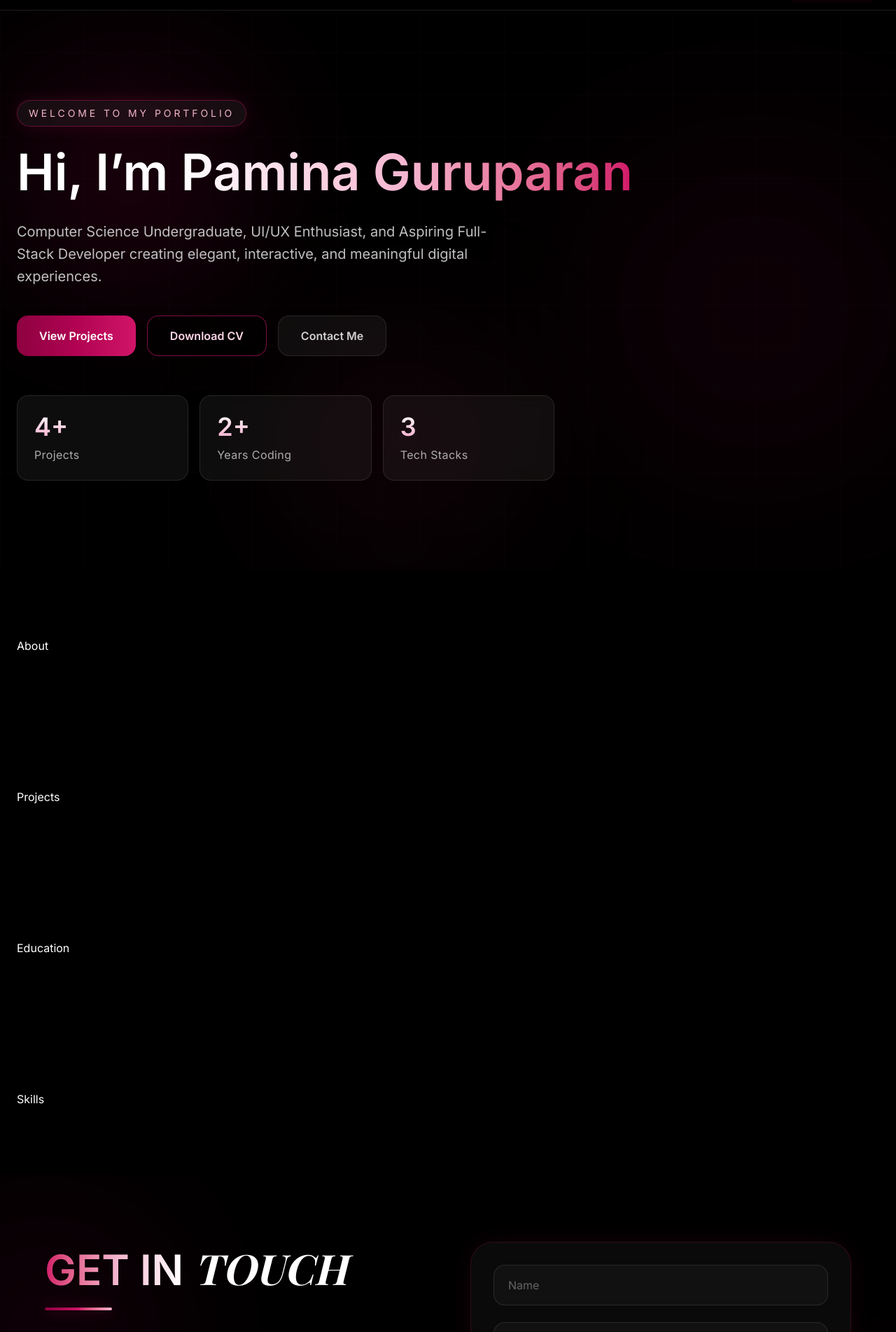
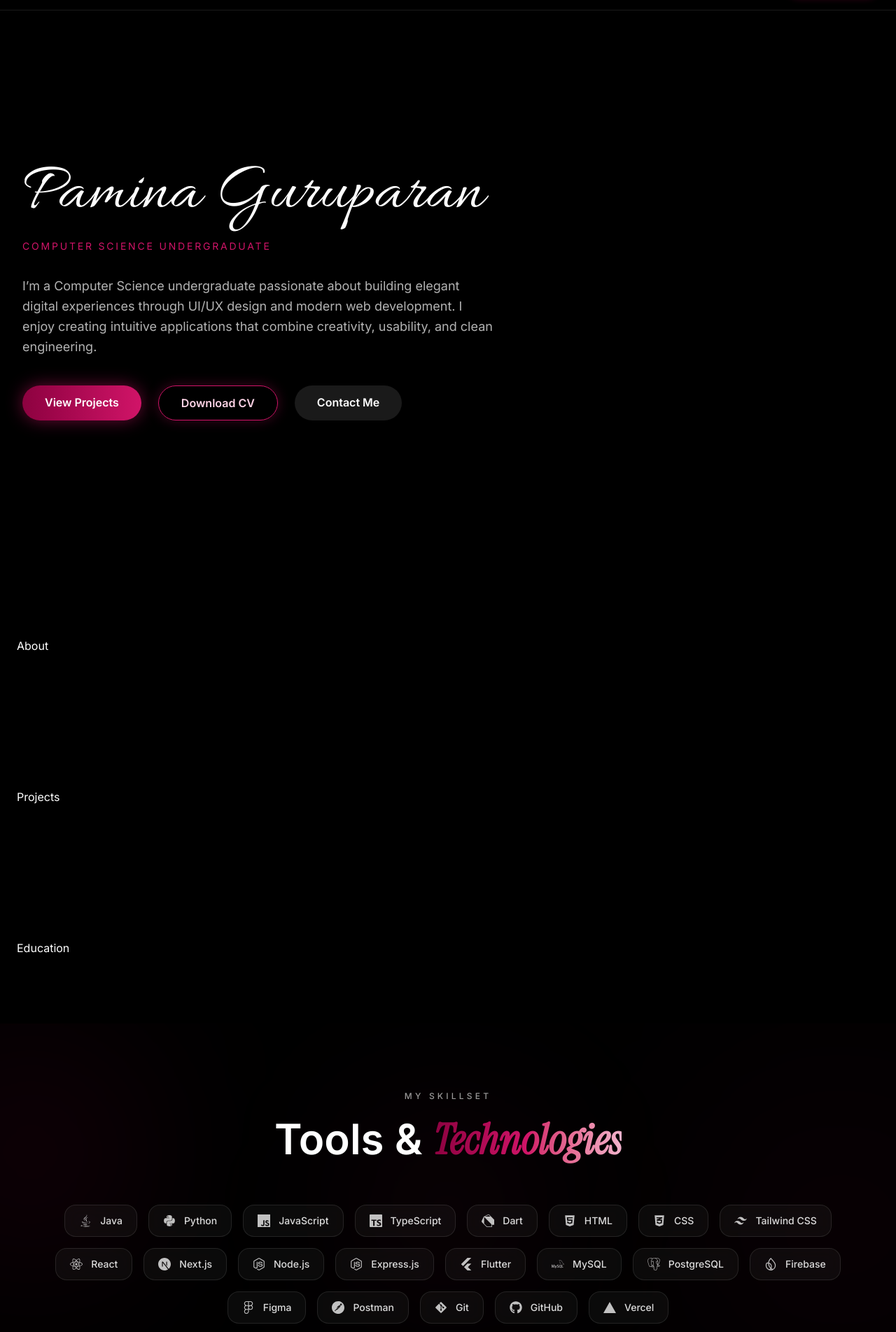
Before and after one commit to pamina-guru/pamina-portfolio, a React (Vite) app: page / in a window 1280 px wide. Shown: the part 56-1960 px from the top of the page at 70% size. Built offline with nearby package versions, Linux system fonts and the light colour scheme.

Commit message:
Updated skills section styling and fonts

```diff
--- a/index.html
+++ b/index.html
@@ -6,10 +6,19 @@
     <link rel="icon" type="image/svg+xml" href="/vite.svg" />
 
     <meta name="viewport" content="width=device-width, initial-scale=1.0" />
+    <link
+      href="https://fonts.googleapis.com/css2?family=Allura&display=swap"
+      rel="stylesheet"
+    />
 
     <!-- ADD THE FONT LINK HERE -->
     <link
       href="https://fonts.googleapis.com/css2?family=Playfair+Display:wght@600;700&family=Inter:wght@300;400;500;600&display=swap"
+      rel="stylesheet"
+    />
+
+    <link
+      href="https://fonts.googleapis.com/css2?family=Instrument+Serif:ital@1&display=swap"
       rel="stylesheet"
     />
 
--- a/src/components/Hero.jsx
+++ b/src/components/Hero.jsx
@@ -1,99 +1,66 @@
 function Hero() {
   return (
-    <section className="relative min-h-screen overflow-hidden bg-black text-white">
-      {/* background glow */}
-      <div className="absolute inset-0">
-        <div className="absolute top-24 left-10 h-72 w-72 rounded-full bg-[#8D0240]/30 blur-[120px]" />
-        <div className="absolute right-10 top-1/3 h-80 w-80 rounded-full bg-[#b10352]/20 blur-[140px]" />
-        <div className="absolute bottom-10 left-1/3 h-72 w-72 rounded-full bg-[#d11468]/10 blur-[120px]" />
-      </div>
+    <section className="min-h-screen flex items-center bg-black text-white px-8">
+      <div className="max-w-4xl">
+        {/* Name */}
+        <h1 className="signature-name text-7xl md:text-8xl text-white">
+          Pamina Guruparan
+        </h1>
 
-      {/* subtle grid */}
-      <div
-        className="absolute inset-0 opacity-20"
-        style={{
-          backgroundImage:
-            "linear-gradient(rgba(255,255,255,0.06) 1px, transparent 1px), linear-gradient(90deg, rgba(255,255,255,0.06) 1px, transparent 1px)",
-          backgroundSize: "60px 60px",
-        }}
-      />
-
-      <div className="relative z-10 mx-auto flex min-h-screen max-w-7xl items-center px-6 py-20">
-        <div className="max-w-4xl">
-          <p className="mb-5 inline-block rounded-full border border-[#d11468]/40 bg-white/5 px-4 py-2 text-sm uppercase tracking-[0.28em] text-[#f3b2cc] shadow-[0_0_25px_rgba(209,20,104,0.15)]">
-            Welcome to my portfolio
+        {/* Subtitle */}
+        <p className="mt-4 text-[#d11468] tracking-[0.2em] uppercase text-sm">
+          Computer Science Undergraduate
         </p>
 
-          <h1 className="mb-6 text-4xl font-bold leading-tight sm:text-5xl md:text-7xl">
-            Hi, I’m{" "}
-            <span className="bg-gradient-to-r from-[#ffffff] via-[#f5b6d0] to-[#d11468] bg-clip-text text-transparent">
-              Pamina Guruparan
-            </span>
-          </h1>
-
-          <p className="mb-10 max-w-2xl text-lg leading-8 text-white/75 md:text-xl">
-            Computer Science Undergraduate, UI/UX Enthusiast, and Aspiring
-            Full-Stack Developer creating elegant, interactive, and meaningful
-            digital experiences.
+        {/* Bio */}
+        <p className="mt-8 text-white/70 text-lg max-w-2xl leading-relaxed">
+          I’m a Computer Science undergraduate passionate about building elegant
+          digital experiences through UI/UX design and modern web development. I
+          enjoy creating intuitive applications that combine creativity,
+          usability, and clean engineering.
         </p>
 
-          {/* buttons */}
-          <div className="flex flex-col gap-4 sm:flex-row sm:flex-wrap">
+        {/* Buttons */}
+        <div className="mt-10 flex gap-6 flex-wrap">
+          {/* View Projects */}
           <a
             href="#projects"
-              className="group relative inline-flex items-center justify-center overflow-hidden rounded-2xl px-8 py-4 font-semibold text-white transition duration-300 hover:-translate-y-1"
+            className="px-8 py-3 rounded-full text-white font-semibold
+            bg-gradient-to-r from-[#8D0240] to-[#d11468]
+            hover:scale-105 active:scale-95
+            transition duration-300
+            shadow-[0_0_25px_rgba(209,20,104,0.5)]"
           >
-              {/* glow */}
-              <span className="absolute inset-0 bg-gradient-to-r from-[#8D0240] via-[#b10352] to-[#d11468] shadow-[0_0_25px_rgba(177,3,82,0.5),0_0_60px_rgba(209,20,104,0.25)] transition duration-300 group-hover:shadow-[0_0_35px_rgba(177,3,82,0.8),0_0_80px_rgba(209,20,104,0.4)]" />
-
-              {/* shine sweep */}
-              <span className="absolute -left-20 top-0 h-full w-10 rotate-12 bg-white/25 blur-md transition-all duration-700 group-hover:left-[120%]" />
-
-              <span className="relative z-10">View Projects</span>
+            View Projects
           </a>
 
+          {/* Download CV */}
           <a
             href="/Pamina-Guruparan-CV.pdf"
             download
-              className="group relative inline-flex items-center justify-center overflow-hidden rounded-2xl border border-[#d11468]/60 bg-black/40 px-8 py-4 font-semibold text-[#ffd7e8] backdrop-blur-md transition duration-300 hover:-translate-y-1 hover:border-[#ff6fae] hover:text-white"
+            className="px-8 py-3 rounded-full font-semibold
+            border border-[#d11468]
+            text-[#ffd3e6]
+            hover:bg-gradient-to-r hover:from-[#8D0240] hover:to-[#d11468]
+            hover:text-white
+            hover:scale-105 active:scale-95
+            transition duration-300
+            shadow-[0_0_18px_rgba(209,20,104,0.3)]"
           >
-              <span className="absolute inset-0 opacity-0 transition duration-300 group-hover:opacity-100 bg-[radial-gradient(circle_at_center,rgba(209,20,104,0.18),transparent_70%)]" />
-              <span className="absolute -left-20 top-0 h-full w-10 rotate-12 bg-white/20 blur-md transition-all duration-700 group-hover:left-[120%]" />
-              <span className="relative z-10">Download CV</span>
+            Download CV
           </a>
 
+          {/* Contact */}
           <a
             href="#contact"
-              className="group relative inline-flex items-center justify-center overflow-hidden rounded-2xl border border-white/10 bg-white/5 px-8 py-4 font-semibold text-white/80 backdrop-blur-md transition duration-300 hover:-translate-y-1 hover:border-[#d11468]/60 hover:text-white hover:shadow-[0_0_30px_rgba(141,2,64,0.28)]"
+            className="px-8 py-3 rounded-full font-semibold
+            bg-white/10
+            hover:bg-white/20
+            hover:scale-105 active:scale-95
+            transition duration-300"
           >
-              <span className="absolute inset-0 opacity-0 transition duration-300 group-hover:opacity-100 bg-gradient-to-r from-[#8D0240]/20 via-[#b10352]/10 to-transparent" />
-              <span className="relative z-10">Contact Me</span>
+            Contact Me
           </a>
-          </div>
-
-          {/* stats */}
-          <div className="mt-14 grid max-w-3xl grid-cols-1 gap-4 sm:grid-cols-3">
-            <div className="group rounded-2xl border border-white/10 bg-white/5 p-6 backdrop-blur-md transition duration-300 hover:-translate-y-2 hover:border-[#d11468]/60 hover:shadow-[0_0_30px_rgba(141,2,64,0.3)]">
-              <h3 className="mb-2 text-4xl font-bold bg-gradient-to-b from-white to-[#f0a8c8] bg-clip-text text-transparent">
-                4+
-              </h3>
-              <p className="tracking-wide text-white/65">Projects</p>
-            </div>
-
-            <div className="group rounded-2xl border border-white/10 bg-white/5 p-6 backdrop-blur-md transition duration-300 hover:-translate-y-2 hover:border-[#d11468]/60 hover:shadow-[0_0_30px_rgba(141,2,64,0.3)]">
-              <h3 className="mb-2 text-4xl font-bold bg-gradient-to-b from-white to-[#f0a8c8] bg-clip-text text-transparent">
-                2+
-              </h3>
-              <p className="tracking-wide text-white/65">Years Coding</p>
-            </div>
-
-            <div className="group rounded-2xl border border-white/10 bg-white/5 p-6 backdrop-blur-md transition duration-300 hover:-translate-y-2 hover:border-[#d11468]/60 hover:shadow-[0_0_30px_rgba(141,2,64,0.3)]">
-              <h3 className="mb-2 text-4xl font-bold bg-gradient-to-b from-white to-[#f0a8c8] bg-clip-text text-transparent">
-                3
-              </h3>
-              <p className="tracking-wide text-white/65">Tech Stacks</p>
-            </div>
-          </div>
         </div>
       </div>
     </section>
--- a/src/components/Skills.jsx
+++ b/src/components/Skills.jsx
@@ -1,7 +1,91 @@
+import {
+  FaJava,
+  FaPython,
+  FaHtml5,
+  FaCss3Alt,
+  FaReact,
+  FaNodeJs,
+  FaFigma,
+  FaGitAlt,
+  FaGithub,
+} from "react-icons/fa";
+
+import {
+  SiJavascript,
+  SiTypescript,
+  SiDart,
+  SiTailwindcss,
+  SiNextdotjs,
+  SiMysql,
+  SiPostgresql,
+  SiFirebase,
+  SiPostman,
+  SiVercel,
+  SiFlutter,
+} from "react-icons/si";
+
 function Skills() {
+  const skills = [
+    { name: "Java", icon: <FaJava /> },
+    { name: "Python", icon: <FaPython /> },
+    { name: "JavaScript", icon: <SiJavascript /> },
+    { name: "TypeScript", icon: <SiTypescript /> },
+    { name: "Dart", icon: <SiDart /> },
+    { name: "HTML", icon: <FaHtml5 /> },
+    { name: "CSS", icon: <FaCss3Alt /> },
+    { name: "Tailwind CSS", icon: <SiTailwindcss /> },
+    { name: "React", icon: <FaReact /> },
+    { name: "Next.js", icon: <SiNextdotjs /> },
+    { name: "Node.js", icon: <FaNodeJs /> },
+    { name: "Express.js", icon: <FaNodeJs /> },
+    { name: "Flutter", icon: <SiFlutter /> },
+    { name: "MySQL", icon: <SiMysql /> },
+    { name: "PostgreSQL", icon: <SiPostgresql /> },
+    { name: "Firebase", icon: <SiFirebase /> },
+    { name: "Figma", icon: <FaFigma /> },
+    { name: "Postman", icon: <SiPostman /> },
+    { name: "Git", icon: <FaGitAlt /> },
+    { name: "GitHub", icon: <FaGithub /> },
+    { name: "Vercel", icon: <SiVercel /> },
+  ];
+
   return (
-    <section id="skills" className="py-24 px-6">
-      Skills
+    <section
+      id="skills"
+      className="relative overflow-hidden bg-black px-6 py-24 text-white"
+    >
+      <div className="pointer-events-none absolute inset-0">
+        <div className="absolute left-[-100px] top-10 h-72 w-72 rounded-full bg-[#8D0240]/18 blur-[130px]" />
+        <div className="absolute right-[-80px] top-32 h-80 w-80 rounded-full bg-[#b10352]/12 blur-[150px]" />
+        <div className="absolute left-1/2 top-1/2 h-64 w-64 -translate-x-1/2 -translate-y-1/2 rounded-full bg-[#d11468]/8 blur-[120px]" />
+      </div>
+
+      <div className="relative z-10 mx-auto max-w-6xl text-center">
+        <p className="mb-4 text-xs font-medium uppercase tracking-[0.35em] text-white/60">
+          MY SKILLSET
+        </p>
+
+        <h2 className="text-4xl font-bold leading-tight sm:text-5xl md:text-6xl">
+          <span className="text-white">Tools & </span>
+          <span className="instrument-serif bg-gradient-to-r from-[#8D0240] via-[#d11468] to-[#f3b2cc] bg-clip-text text-transparent text-6xl">
+            Technologies
+          </span>
+        </h2>
+
+        <div className="mt-14 flex flex-wrap items-center justify-center gap-4">
+          {skills.map((skill, index) => (
+            <div
+              key={index}
+              className="group flex items-center gap-3 rounded-2xl border border-white/10 bg-white/[0.04] px-5 py-3 text-sm font-medium text-white/85 backdrop-blur-md transition duration-300 hover:-translate-y-1 hover:border-[#d11468]/50 hover:text-white hover:shadow-[0_0_28px_rgba(141,2,64,0.28)]"
+            >
+              <span className="text-lg text-white/75 transition duration-300 group-hover:text-[#f3b2cc]">
+                {skill.icon}
+              </span>
+              <span>{skill.name}</span>
+            </div>
+          ))}
+        </div>
+      </div>
     </section>
   );
 }
--- a/src/index.css
+++ b/src/index.css
@@ -14,3 +14,12 @@ body {
 .logo-font {
   font-family: "Playfair Display", serif;
 }
+
+.signature-name {
+  font-family: "Allura", cursive;
+}
+
+.instrument-serif {
+  font-family: "Instrument Serif", serif;
+  font-style: italic;
+}
```
Lines whose indentation alone changed are shown as unchanged.
